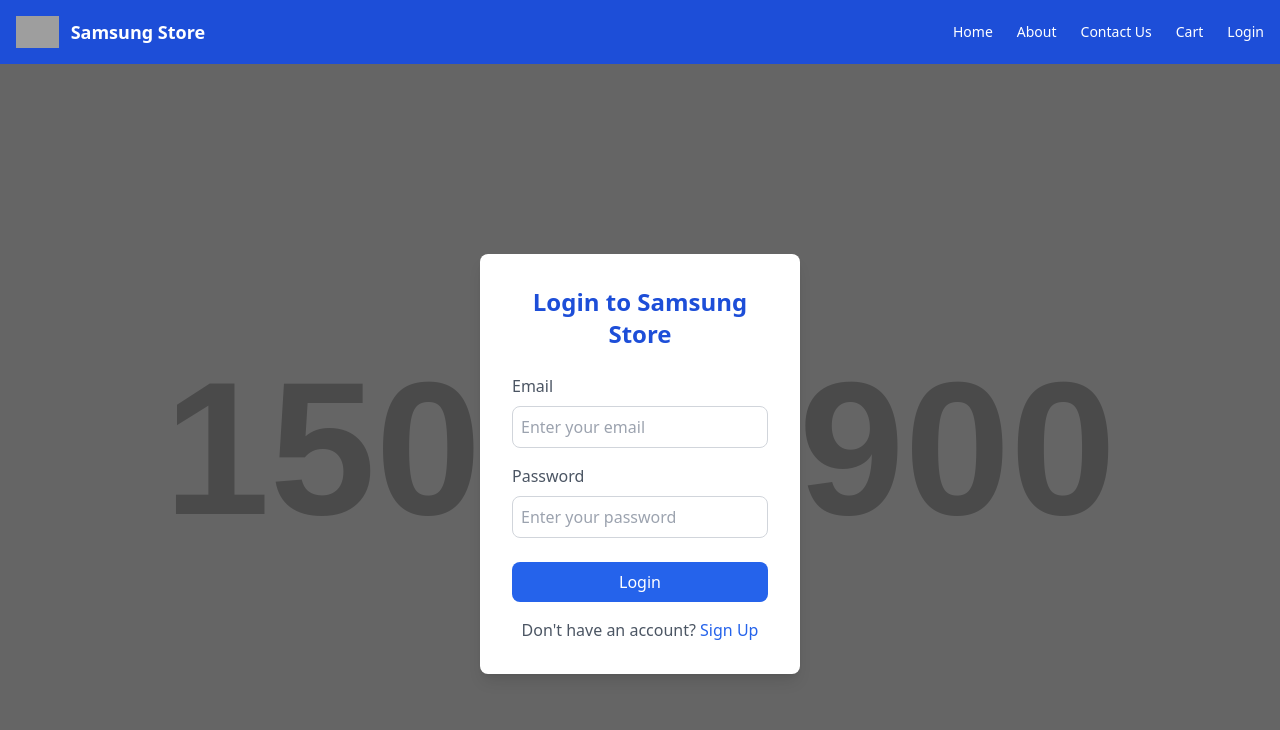
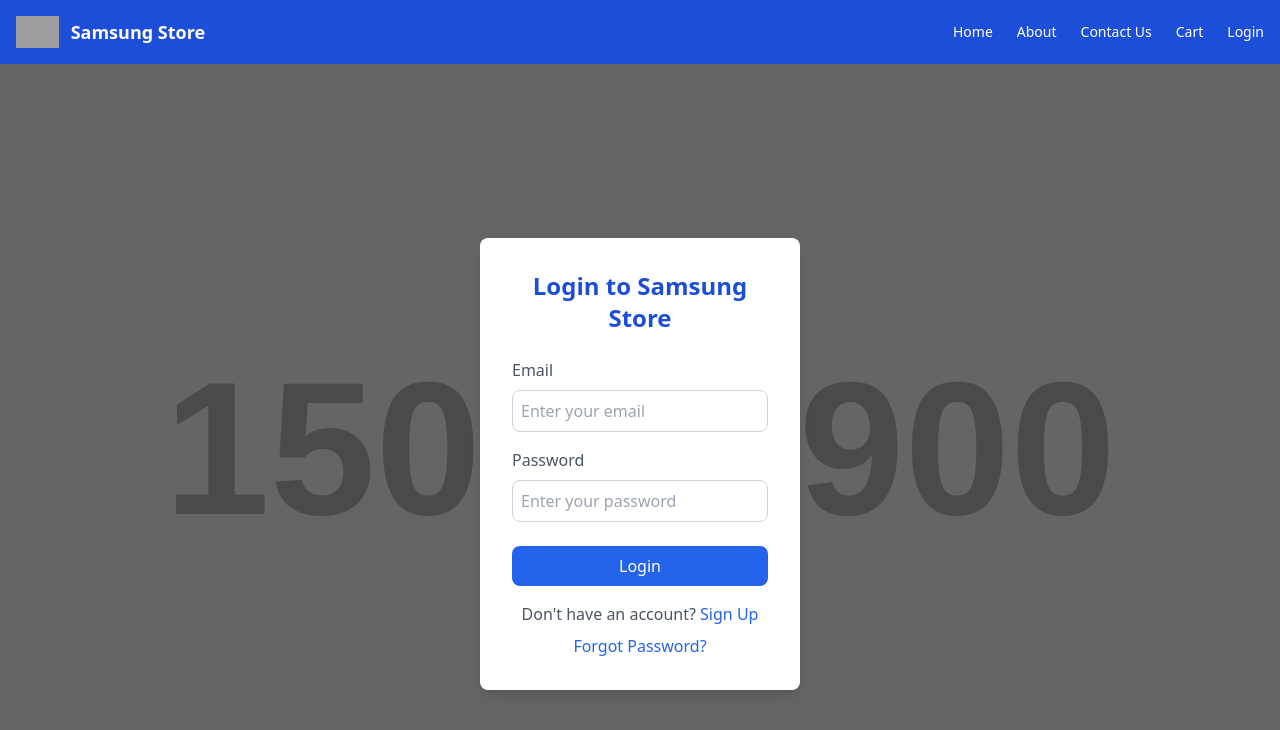
Before and after one commit to Anikesh20/Single_Vendor_E_Commerce_Website, a React (Create React App) app in the folder frontend/: page /login in a window 1280 px wide. Shown: the top 730 px of the page. Built offline with nearby package versions, Linux system fonts and the light colour scheme; grey boxes are pictures that could not be loaded.

Commit message:
Frontend Code

```diff
--- a/frontend/src/Components/LoginPage.jsx
+++ b/frontend/src/Components/LoginPage.jsx
@@ -28,7 +28,7 @@
       {/* Login Page Content */}
       <div
         className="h-screen bg-cover bg-center"
-        style={{ backgroundImage: 'url("https://via.placeholder.com/1500x900")' }} // Add your background image URL here
+        style={{ backgroundImage: 'url("https://via.placeholder.com/1500x900")' }}
       >
         <div className="flex items-center justify-center h-full bg-black bg-opacity-50">
           <div className="bg-white p-8 rounded-lg shadow-lg w-80">
@@ -61,6 +61,7 @@
             </form>
             <div className="text-center mt-4">
               <p className="text-gray-600">Don't have an account? <Link to="/signup" className="text-blue-600 hover:underline">Sign Up</Link></p>
+              <p className="text-gray-600 mt-2"><Link to="/forgot-password" className="text-blue-600 hover:underline">Forgot Password?</Link></p>
             </div>
           </div>
         </div>
```
